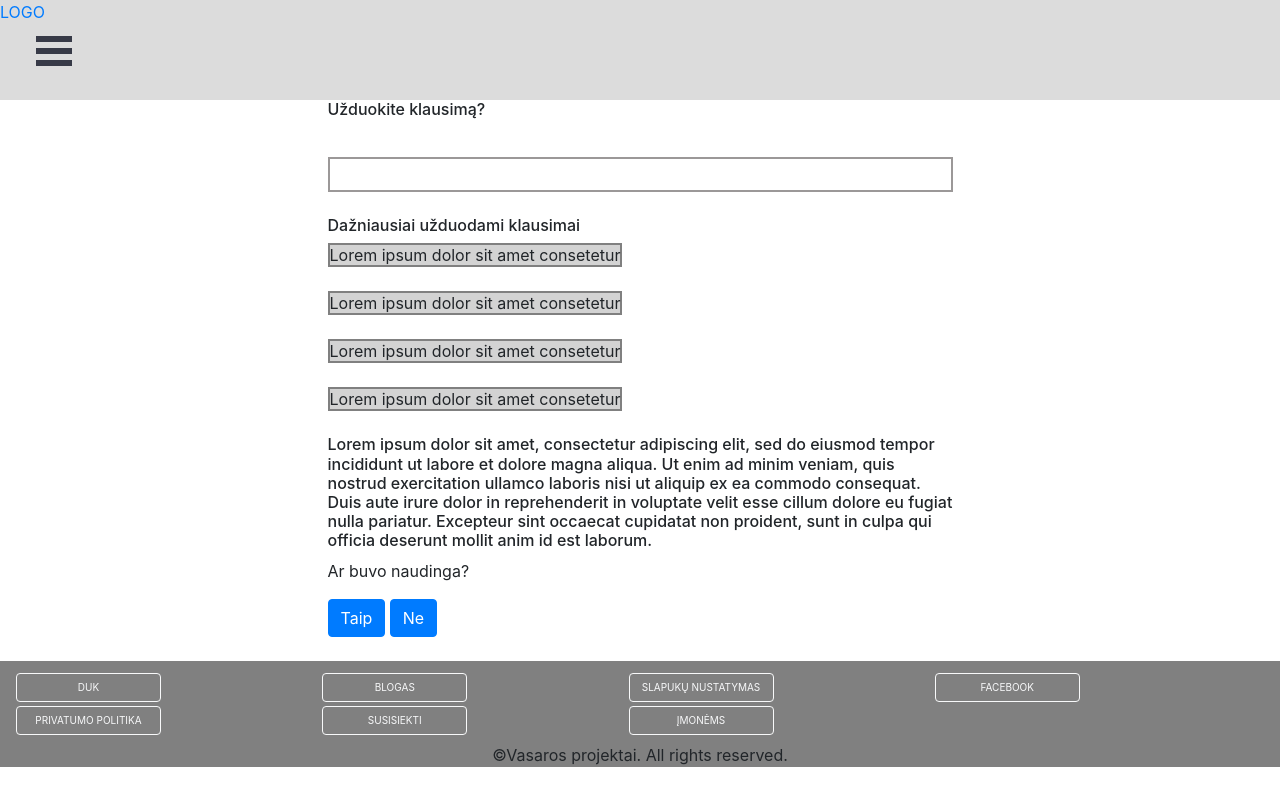
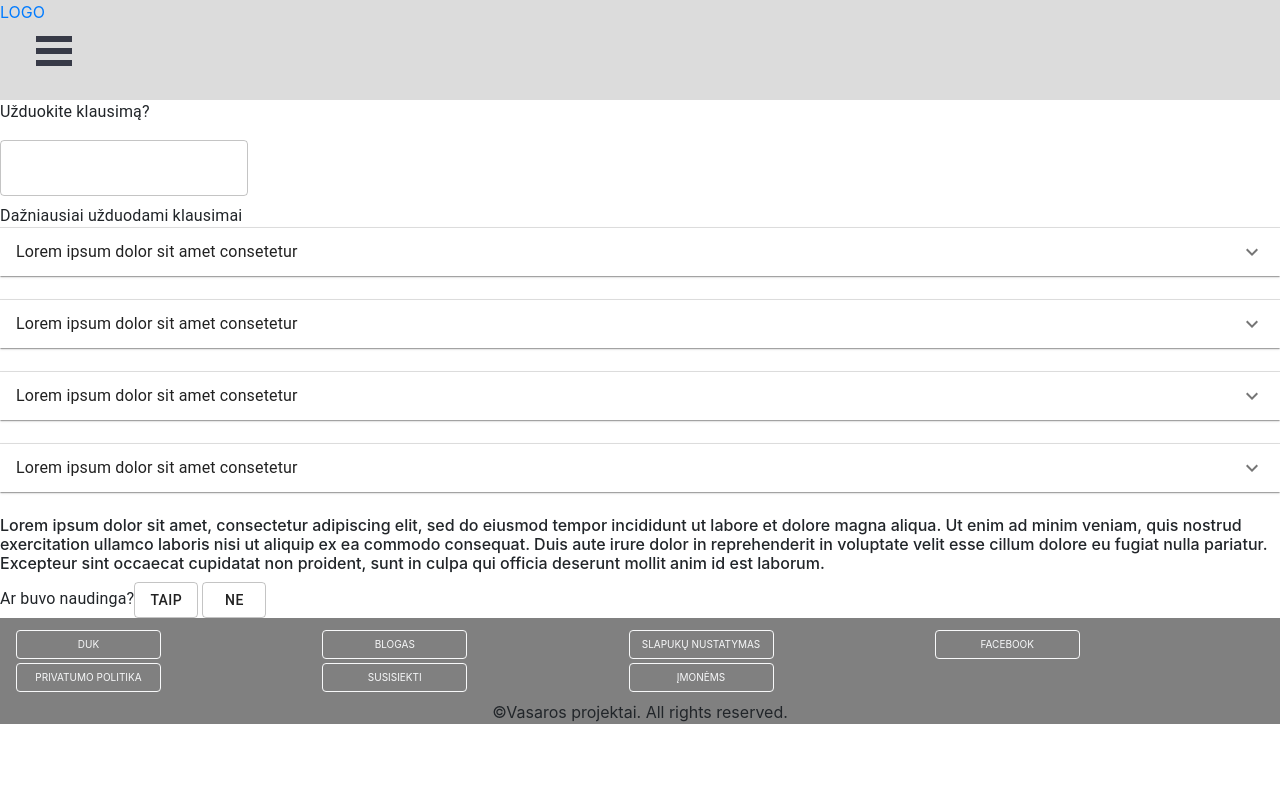
Before and after one commit to fiammara/VCSSummer, a React (Create React App) app in the folder courses-app/: page /duk in a window 1280 px wide. Built offline with nearby package versions, Linux system fonts and the light colour scheme.

Commit message:
duk page

```diff
--- a/courses-app/src/Duk.js
+++ b/courses-app/src/Duk.js
@@ -1,69 +1,89 @@
 import React from 'react';
-import "./App.css";
-import Row from 'react-bootstrap/Row'
-import Col from 'react-bootstrap/Col'
-import Button from 'react-bootstrap/Button'
-import Collapsible from 'react-collapsible';
+import ExpansionPanel from '@material-ui/core/ExpansionPanel';
+import ExpansionPanelSummary from '@material-ui/core/ExpansionPanelSummary';
+import ExpansionPanelDetails from '@material-ui/core/ExpansionPanelDetails';
+import Typography from '@material-ui/core/Typography';
+import ExpandMoreIcon from '@material-ui/icons/ExpandMore';
+import Button from '@material-ui/core/Button';
+import TextField from '@material-ui/core/TextField';
+
 class Duk extends React.Component {
 
     render() {
 
         return (
             <div>
+                <Typography >Užduokite klausimą?</Typography>
 
-                <Row>
+                <TextField variant="outlined" margin="normal" />
 
-                    <Col xs={2} lg={3}></Col>
-                    <Col xs={8} lg={6}><h6>Užduokite klausimą? </h6>
-                        <input className="searchas" type="text" autofocus="autofocus" name="search" /></Col>
-                    <Col xs={2} lg={3}></Col>
+                <Typography >Dažniausiai užduodami klausimai</Typography>
 
-                </Row>
+                <ExpansionPanel>
+                    <ExpansionPanelSummary
+                        expandIcon={<ExpandMoreIcon />}
+                        aria-controls="panel2a-content"
+                        id="panel2a-header" >
+                        <Typography >Lorem ipsum dolor sit amet consetetur</Typography>
+                    </ExpansionPanelSummary>
+                    <ExpansionPanelDetails>
+                        <Typography>
+                            Lorem ipsum dolor sit amet, consectetur adipiscing elit. Suspendisse malesuada lacus ex,
+                            sit amet blandit leo lobortis eget.
+                         </Typography>
+                    </ExpansionPanelDetails>
+                </ExpansionPanel>
                 <br />
-                <Row>
+                <ExpansionPanel>
+                    <ExpansionPanelSummary
+                        expandIcon={<ExpandMoreIcon />}
+                        aria-controls="panel2a-content"
+                        id="panel2a-header" >
+                        <Typography >Lorem ipsum dolor sit amet consetetur</Typography>
+                    </ExpansionPanelSummary>
+                    <ExpansionPanelDetails>
+                        <Typography>
+                            Lorem ipsum dolor sit amet, consectetur adipiscing elit. Suspendisse malesuada lacus ex,
+                            sit amet blandit leo lobortis eget.
+                         </Typography>
+                    </ExpansionPanelDetails>
+                </ExpansionPanel>
+                <br />
+                <ExpansionPanel>
+                    <ExpansionPanelSummary
+                        expandIcon={<ExpandMoreIcon />}
+                        aria-controls="panel2a-content"
+                        id="panel2a-header" >
+                        <Typography >Lorem ipsum dolor sit amet consetetur</Typography>
+                    </ExpansionPanelSummary>
+                    <ExpansionPanelDetails>
+                        <Typography>
+                            Lorem ipsum dolor sit amet, consectetur adipiscing elit. Suspendisse malesuada lacus ex,
+                            sit amet blandit leo lobortis eget.
+                         </Typography>
+                    </ExpansionPanelDetails>
+                </ExpansionPanel>
+                <br />
+                <ExpansionPanel>
+                    <ExpansionPanelSummary
+                        expandIcon={<ExpandMoreIcon />}
+                        aria-controls="panel2a-content"
+                        id="panel2a-header" >
+                        <Typography >Lorem ipsum dolor sit amet consetetur</Typography>
+                    </ExpansionPanelSummary>
+                    <ExpansionPanelDetails>
+                        <Typography>
+                            Lorem ipsum dolor sit amet, consectetur adipiscing elit. Suspendisse malesuada lacus ex,
+                            sit amet blandit leo lobortis eget.
+                         </Typography>
+                    </ExpansionPanelDetails>
+                </ExpansionPanel>
+                <br />
+                <h6>
+                    Lorem ipsum dolor sit amet, consectetur adipiscing elit, sed do eiusmod tempor incididunt ut labore et dolore magna aliqua. Ut enim ad minim veniam, quis nostrud exercitation ullamco laboris nisi ut aliquip ex ea commodo consequat. Duis aute irure dolor in reprehenderit in voluptate velit esse cillum dolore eu fugiat nulla pariatur. Excepteur sint occaecat cupidatat non proident, sunt in culpa qui officia deserunt mollit anim id est laborum.
+                </h6>
+                <Typography>Ar buvo naudinga?<Button variant="outlined" > Taip </Button>  <Button variant="outlined"> Ne </Button></Typography>
 
-                    <Col xs={2} lg={3}></Col>
-                    <Col xs={8} lg={6}><h6>Dažniausiai užduodami klausimai </h6>
-
-                        <Collapsible trigger="Lorem ipsum dolor sit amet consetetur">
-                            <p>Lorem ipsum content</p>
-                        </Collapsible>
-                       <br/>
-                        <Collapsible trigger="Lorem ipsum dolor sit amet consetetur">
-                           <p>Lorem ipsum content</p>
-                           </Collapsible>
-                        <br/>
-                        <Collapsible trigger="Lorem ipsum dolor sit amet consetetur">
-                            <p>Lorem ipsum content</p>
-                        </Collapsible>
-                        <br/>
-                        <Collapsible trigger="Lorem ipsum dolor sit amet consetetur">
-                            <p>Lorem ipsum content</p>
-                        </Collapsible>
-                        <br/>
-                    </Col>
-                    <Col xs={2} lg={3}>
-
-                    </Col>
-
-                </Row>
-
-                <Row>
-                    <Col xs={2} lg={3}></Col>
-                    <Col xs={8} lg={6}><h6>
-                        Lorem ipsum dolor sit amet, consectetur adipiscing elit, sed do eiusmod tempor incididunt ut labore et dolore magna aliqua. Ut enim ad minim veniam, quis nostrud exercitation ullamco laboris nisi ut aliquip ex ea commodo consequat. Duis aute irure dolor in reprehenderit in voluptate velit esse cillum dolore eu fugiat nulla pariatur. Excepteur sint occaecat cupidatat non proident, sunt in culpa qui officia deserunt mollit anim id est laborum.
-                </h6></Col>
-                    <Col xs={2} lg={3}></Col>
-                </Row>
-
-                <Row>
-                    <Col xs={2} lg={3}></Col>
-                    <Col xs={8} lg={6}>
-                        <p> Ar buvo naudinga? </p>
-                        <Button> Taip </Button>  <Button> Ne </Button></Col>
-                    <Col xs={2} lg={3}></Col>
-                </Row>
-                <br />
             </div>)
     }
 }
```
